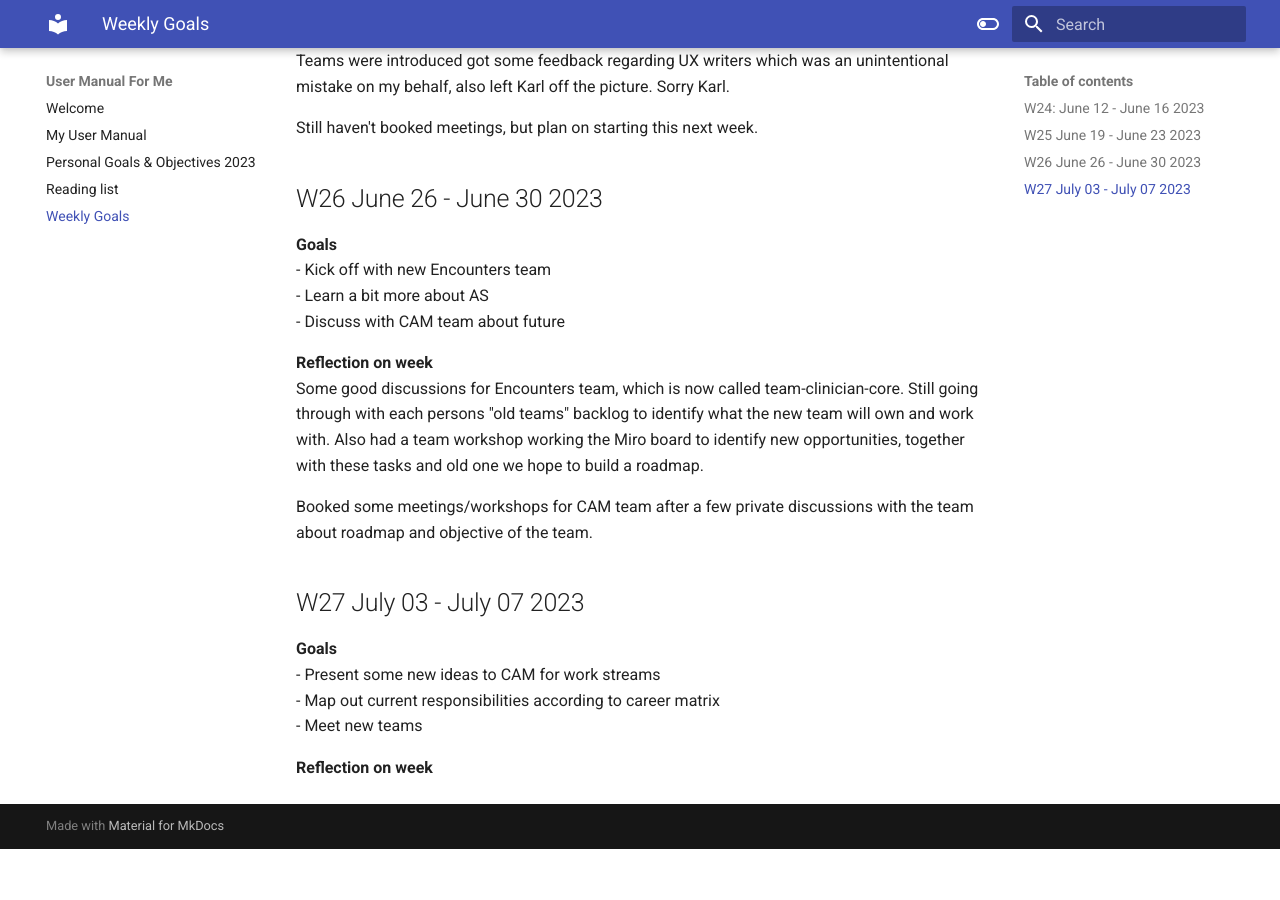
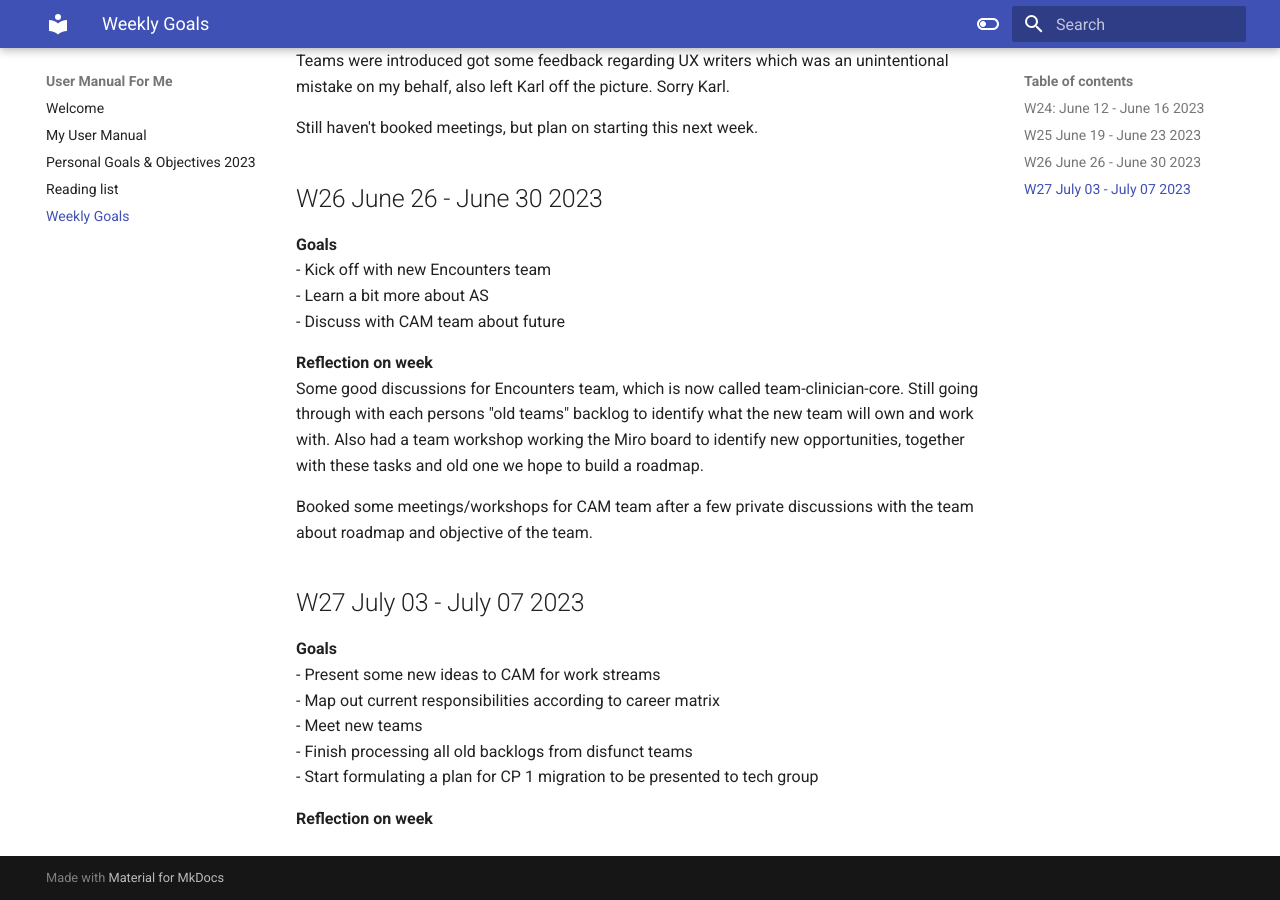
Before and after one commit to skakau/my-ramblings, an MkDocs documentation site: the page built from docs/Weekly Goals.md, in a window 1280 px wide and 900 px high, scrolled down 859 px. Built offline with MkDocs 1.6.1 and Material for MkDocs 9.7.7, drawn with Linux system fonts in a browser that asks for light colours; before the commit the page ends 1708 px from its top, so only the background shows below that.

Commit message:
PUSH NOTE : Weekly Goals.md

```diff
--- a/docs/Weekly Goals.md
+++ b/docs/Weekly Goals.md
@@ -42,5 +42,7 @@ Booked some meetings/workshops for CAM team after a few private discussions with
 - Present some new ideas to CAM for work streams
 - Map out current responsibilities according to career matrix
 - Meet new teams
+- Finish processing all old backlogs from disfunct teams
+- Start formulating a plan for CP 1 migration to be presented to tech group
 
 **Reflection on week**
```
